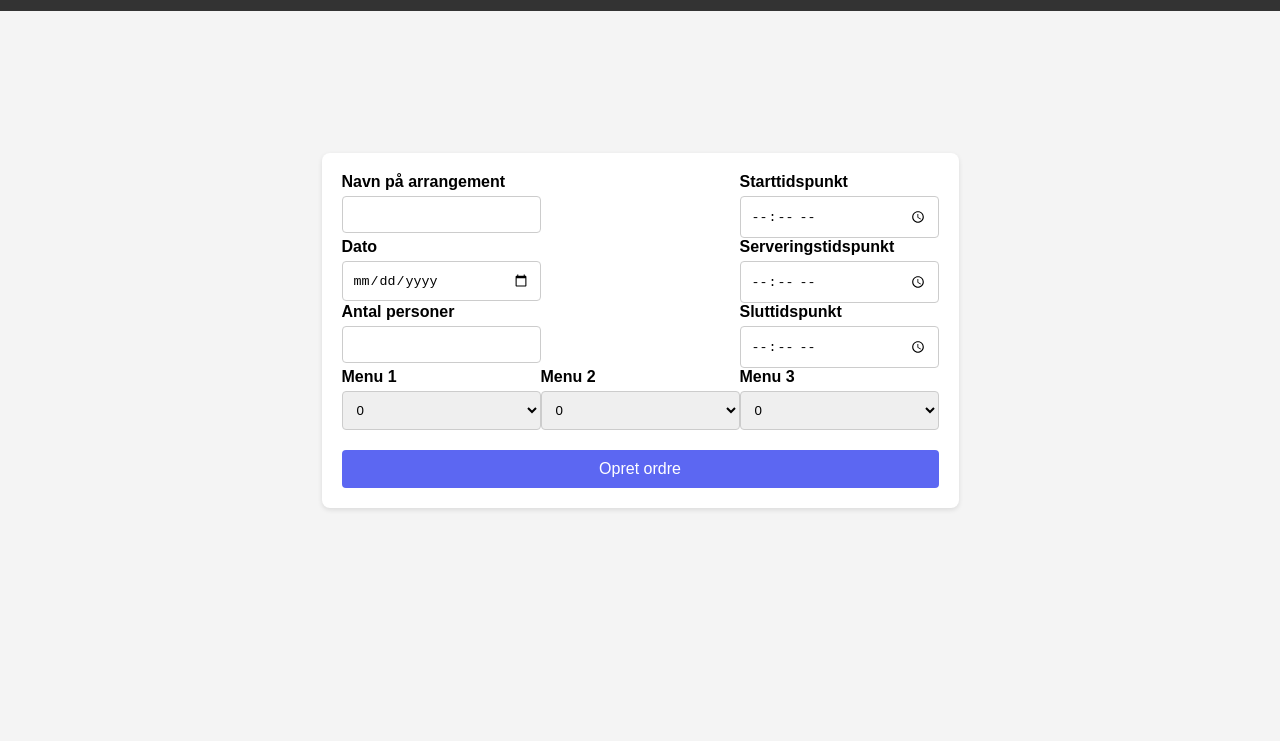
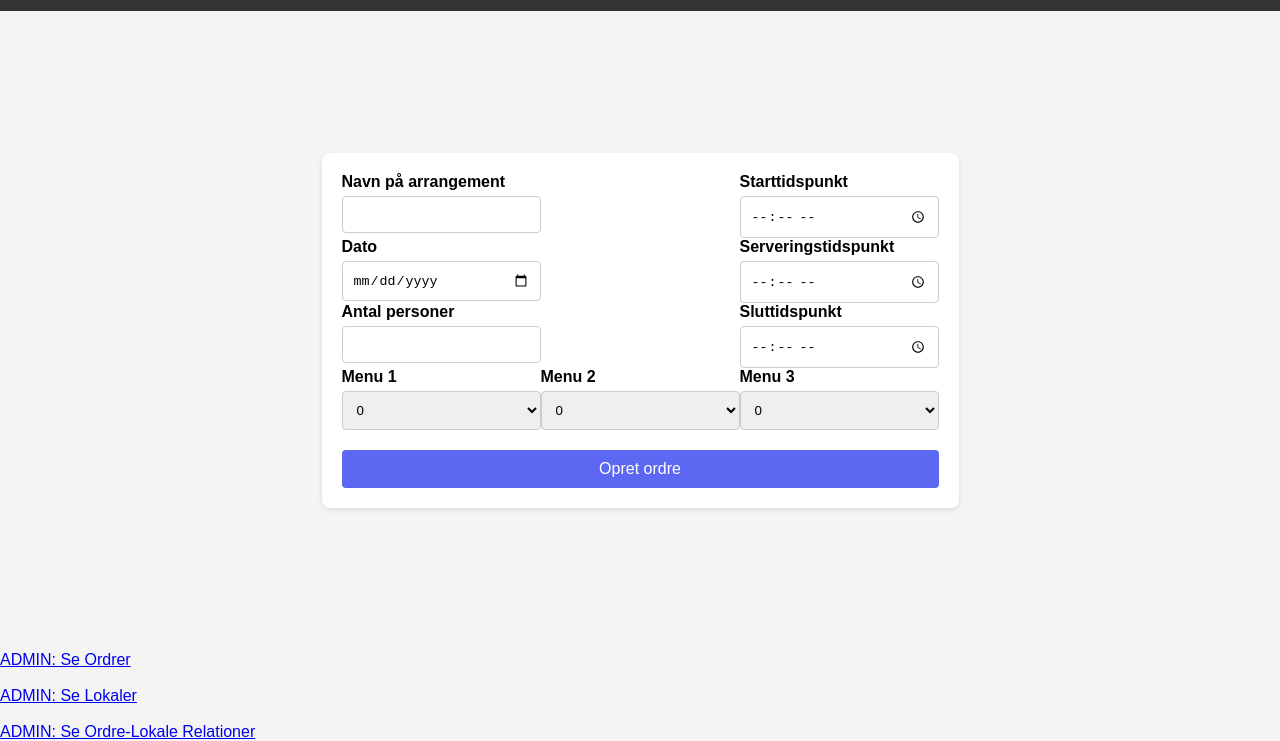
Before and after one commit to Studiegruppe-11/ADBIS, a website: page public/order.html in a window 1280 px wide. Shown: the part 89-830 px from the top of the page. Before the commit the page ends 800 px from the top, so only its background shows below. Drawn offline with Linux system fonts and the light colour scheme.

Commit message:
tilføjet knapper til at se tabeller fra frontend

```diff
--- a/public/order.html
+++ b/public/order.html
@@ -76,5 +76,11 @@
         <div id="responseMessage" style="color: red; margin-top: 20px;"></div>  <!-- Responsmeddelelse vises her -->
     </div>
     <script src="script.js"></script>
+    <a href="/api/orders">ADMIN: Se Ordrer</a>
+    <BR></BR>
+    <a href="/public/rooms.html">ADMIN: Se Lokaler</a>
+    <BR></BR>
+<a href="/public/orderRoom.html">ADMIN: Se Ordre-Lokale Relationer</a>
+
 </body>
 </html>
```
